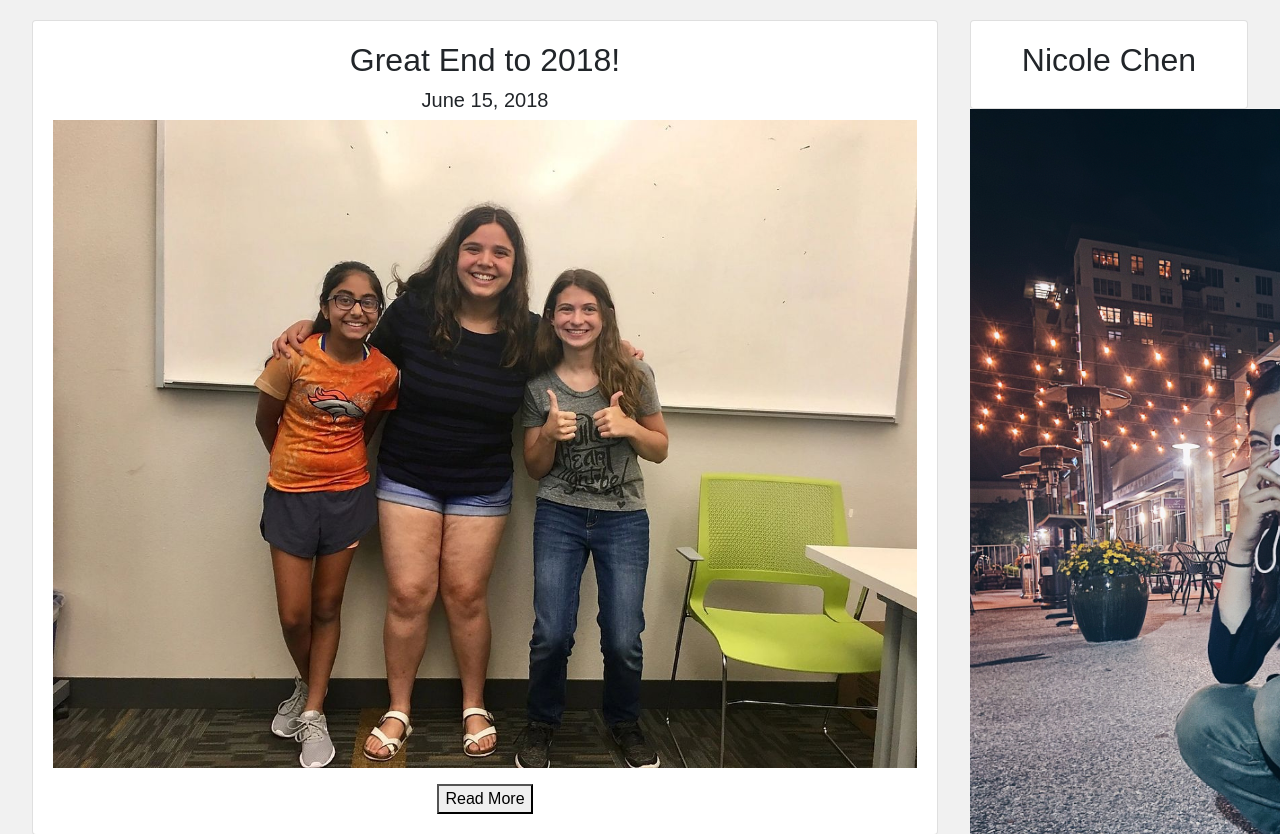
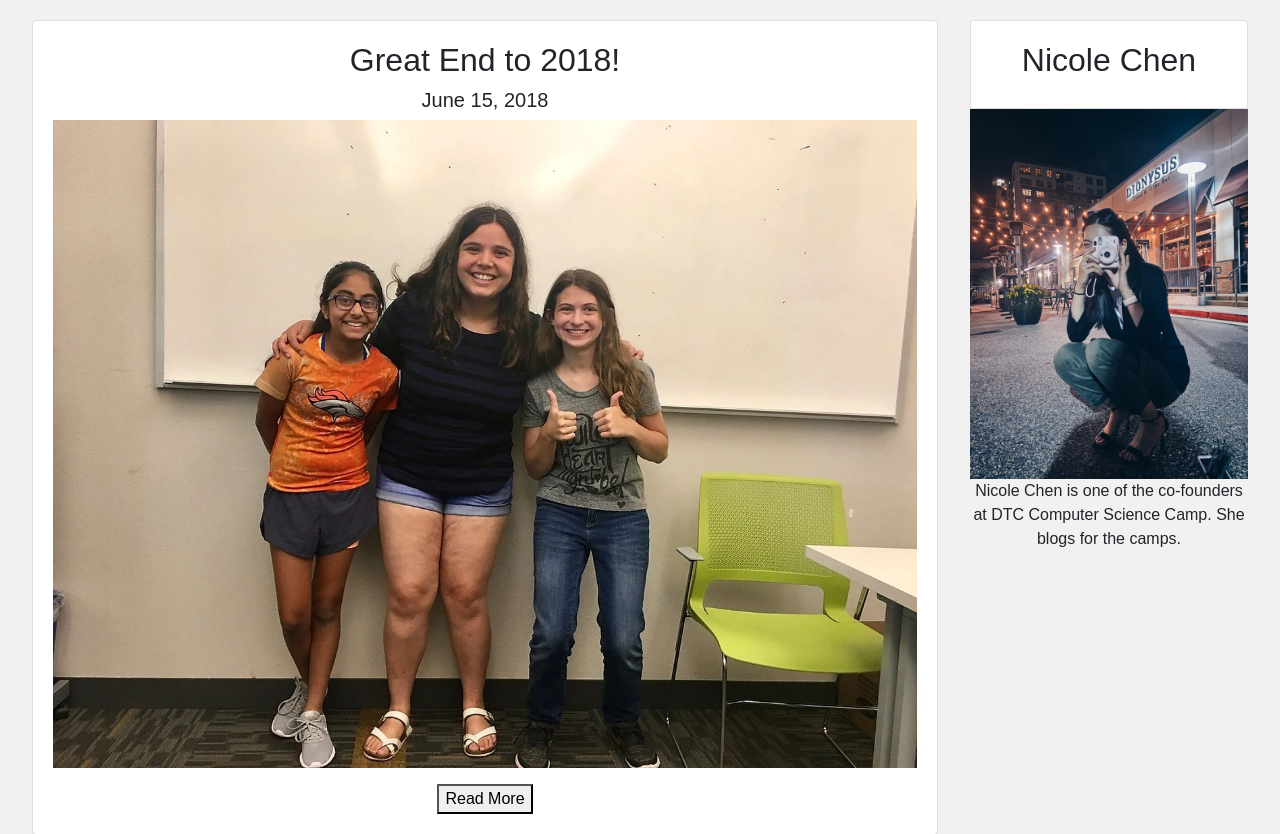
Before and after one commit to nchen55555/cheneatsfood, a Flask app: page /blog in a window 1280 px wide; the page is wider, and only the part inside the window is pictured. Shown: the part 248-1082 px from the top of that part. Run offline with Flask 2, Linux system fonts and the light colour scheme.

Commit message:
last css change

```diff
--- a/templates/blog.html
+++ b/templates/blog.html
@@ -49,7 +49,7 @@
             </h2>
         </div>
         <div>
-            <img src="/static/writer.jpg" alt="Nicole Chen">
+            <img class="img" src="/static/writer.jpg" alt="Nicole Chen">
             <p>
                 Nicole Chen is one of the co-founders at DTC Computer Science Camp. She blogs for the camps.
             </p>
```
Also changed, not shown: 2 other files.
